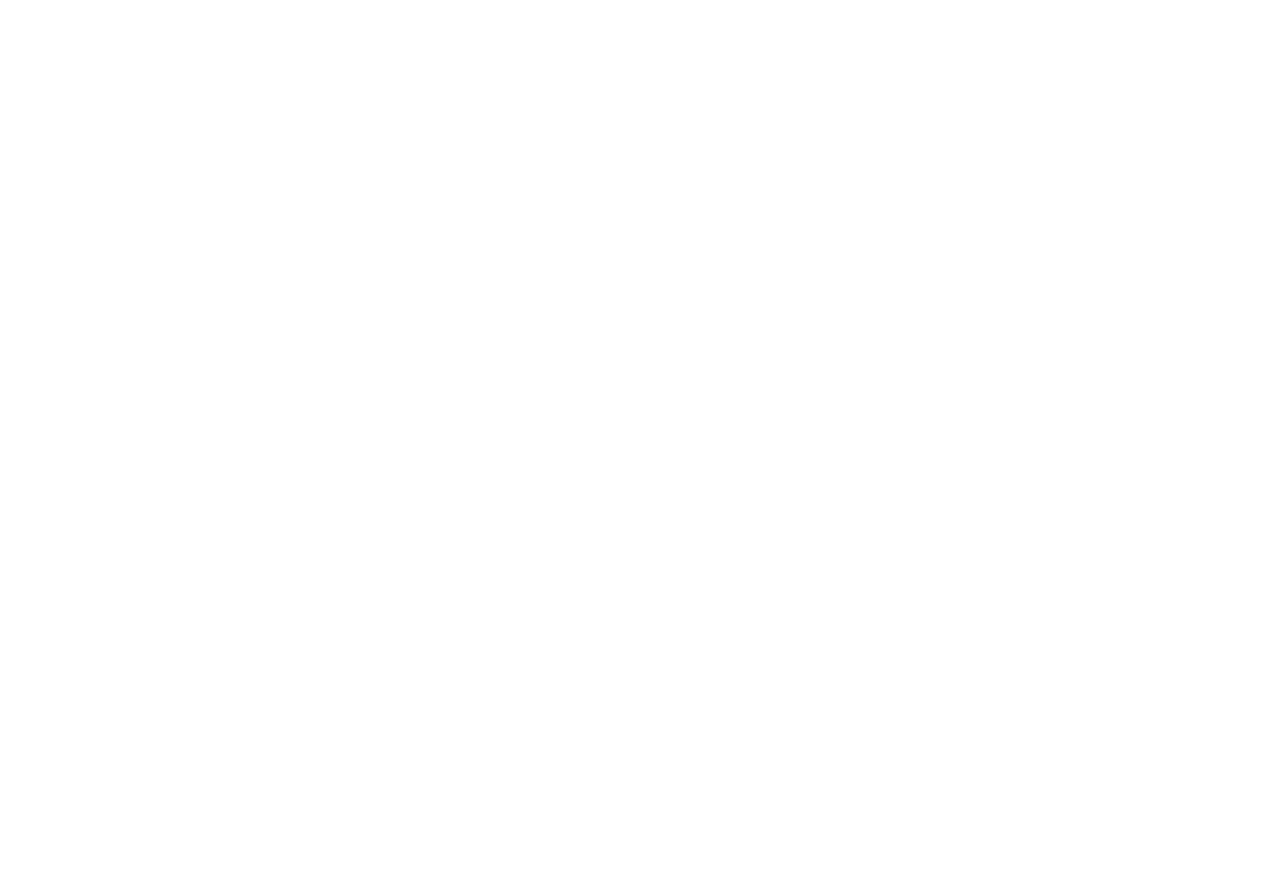
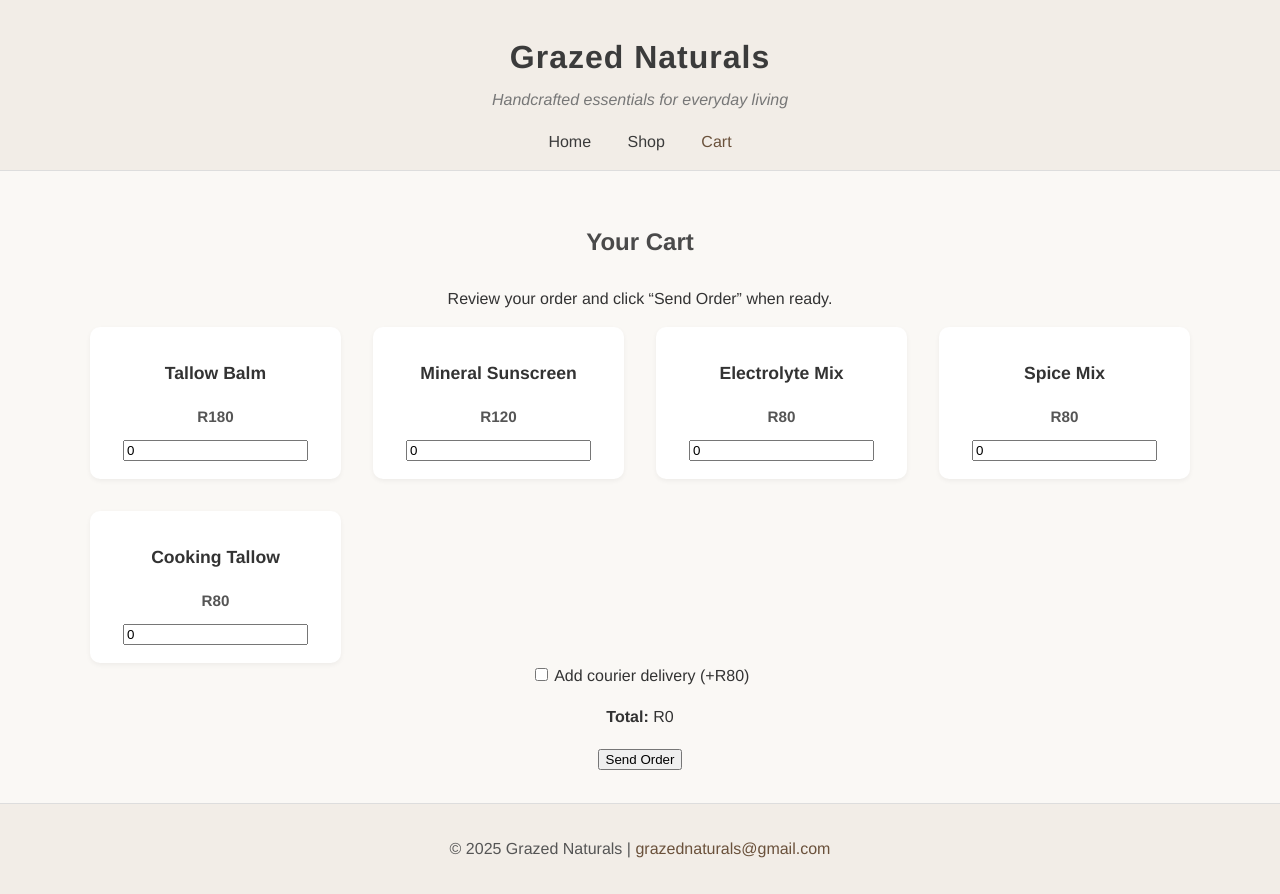
Before and after one commit to GrazedNaturals/grazed-naturals, a plain HTML site: page cart.html in a window 1280 px wide. Before the commit the page ends 800 px from the top, so only its background shows below. Drawn offline with Linux system fonts and the light colour scheme.

Commit message:
Update cart.html

```diff
--- a/cart.html
+++ b/cart.html
@@ -1 +1,139 @@
-<!-- cart.html content placeholder -->
+<!DOCTYPE html>
+<html lang="en">
+<head>
+  <meta charset="UTF-8">
+  <meta name="viewport" content="width=device-width, initial-scale=1.0">
+  <title>Cart | Grazed Naturals</title>
+  <link rel="stylesheet" href="style.css">
+</head>
+<body>
+  <header>
+    <h1>Grazed Naturals</h1>
+    <p class="tagline">Handcrafted essentials for everyday living</p>
+    <nav>
+      <a href="index.html">Home</a>
+      <a href="shop.html">Shop</a>
+      <a href="cart.html" class="active">Cart</a>
+    </nav>
+  </header>
+
+  <main>
+    <section class="products">
+      <h2>Your Cart</h2>
+      <p>Review your order and click “Send Order” when ready.</p>
+
+      <form id="cartForm" oninput="updateTotal()" onsubmit="return sendCartEmail()">
+        <div class="product-grid">
+
+          <label class="product">
+            <h3>Tallow Balm</h3>
+            <p class="price">R180</p>
+            <input type="number" min="0" value="0" name="Tallow Balm">
+          </label>
+
+          <label class="product">
+            <h3>Mineral Sunscreen</h3>
+            <p class="price">R120</p>
+            <input type="number" min="0" value="0" name="Mineral Sunscreen">
+          </label>
+
+          <label class="product">
+            <h3>Electrolyte Mix</h3>
+            <p class="price">R80</p>
+            <input type="number" min="0" value="0" name="Electrolyte Mix">
+          </label>
+
+          <label class="product">
+            <h3>Spice Mix</h3>
+            <p class="price">R80</p>
+            <input type="number" min="0" value="0" name="Spice Mix">
+          </label>
+
+          <label class="product">
+            <h3>Cooking Tallow</h3>
+            <p class="price">R80</p>
+            <input type="number" min="0" value="0" name="Cooking Tallow">
+          </label>
+        </div>
+
+        <div class="courier-option">
+          <label>
+            <input type="checkbox" id="courier"> Add courier delivery (+R80)
+          </label>
+        </div>
+
+        <div class="total-box">
+          <p><strong>Total:</strong> <span id="totalAmount">R0</span></p>
+        </div>
+
+        <button type="submit" class="order-btn">Send Order</button>
+      </form>
+    </section>
+  </main>
+
+  <footer>
+    <p>&copy; 2025 Grazed Naturals | <a href="mailto:grazednaturals@gmail.com">grazednaturals@gmail.com</a></p>
+  </footer>
+
+  <script>
+    const prices = {
+      "Tallow Balm": 180,
+      "Mineral Sunscreen": 120,
+      "Electrolyte Mix": 80,
+      "Spice Mix": 80,
+      "Cooking Tallow": 80
+    };
+
+    function updateTotal() {
+      const form = document.getElementById('cartForm');
+      const formData = new FormData(form);
+      let total = 0;
+
+      for (const [key, value] of formData.entries()) {
+        if (value > 0) total += prices[key] * parseInt(value);
+      }
+
+      if (document.getElementById('courier').checked) {
+        total += 80;
+      }
+
+      document.getElementById('totalAmount').textContent = `R${total}`;
+    }
+
+    function sendCartEmail() {
+      const form = document.getElementById('cartForm');
+      const formData = new FormData(form);
+      const courier = document.getElementById('courier').checked;
+      let message = "New Grazed Naturals Order:\n\n";
+      let total = 0;
+
+      for (const [key, value] of formData.entries()) {
+        if (value > 0) {
+          const subtotal = prices[key] * parseInt(value);
+          message += `${key}: ${value} × R${prices[key]} = R${subtotal}\n`;
+          total += subtotal;
+        }
+      }
+
+      if (courier) {
+        message += "\nCourier delivery: +R80";
+        total += 80;
+      }
+
+      message += `\n\nTotal: R${total}`;
+
+      if (total === 0) {
+        alert("Please add at least one product to your cart.");
+        return false;
+      }
+
+      const subject = "New Grazed Naturals Order";
+      const body = encodeURIComponent(message);
+      const mailto = `mailto:grazednaturals@gmail.com?subject=${encodeURIComponent(subject)}&body=${body}`;
+      window.location.href = mailto;
+
+      return false;
+    }
+  </script>
+</body>
+</html>
```
